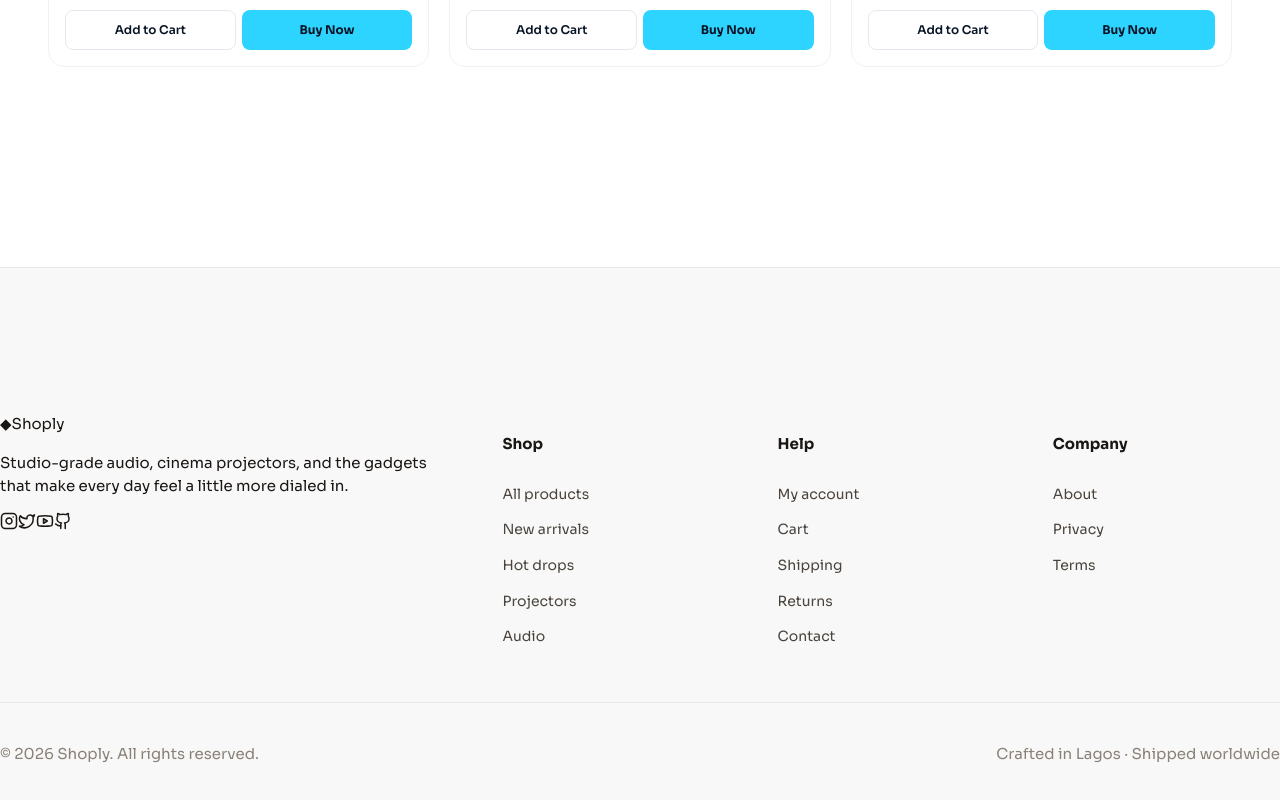
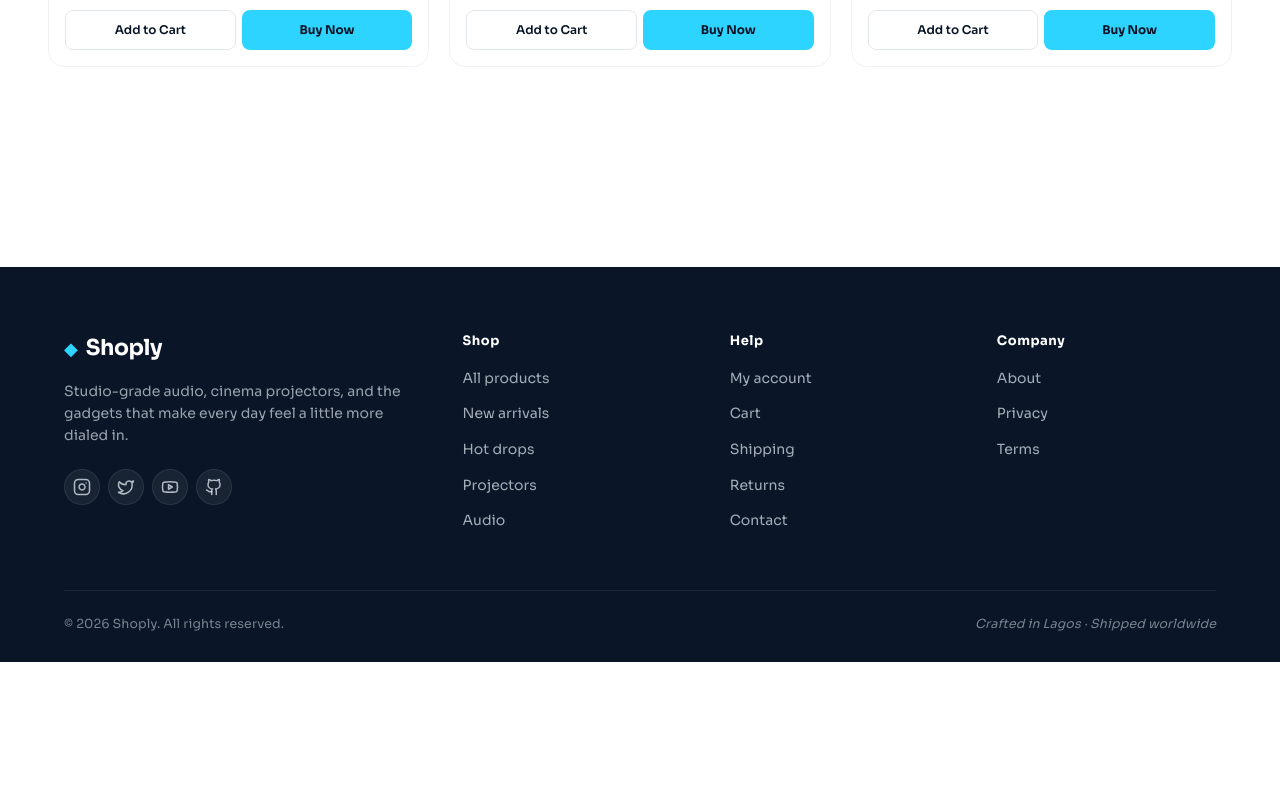
Before and after one commit to blowva/kendohub, a React (Vite) app: page / in a window 1280 px wide. Shown: the part 5183-5983 px from the top of the page. After the commit the page ends 5845 px from the top, so only its background shows below. Built offline with nearby package versions, Linux system fonts and the light colour scheme; no server answers.

Commit message:
Update Footer.css

```diff
--- a/src/components/Footer.css
+++ b/src/components/Footer.css
@@ -1,100 +1,174 @@
+/* ==========================================================
+   FOOTER — Dark navy, site-wide
+   Matches the class names used in Footer.jsx
+   ========================================================== */
+
 .footer {
   margin-top: 120px;
-  background: var(--bg-sunk);
-  border-top: 1px solid var(--line);
-  padding: 80px 0 32px;
+  background: #0A1628;
+  color: #e6ecf3;
+  padding: 64px 0 28px;
+  font-family: 'Sora', system-ui, sans-serif;
 }
 
-.footer-hero {
-  display: grid;
-  grid-template-columns: 1fr 1fr;
-  gap: 48px;
-  align-items: end;
-  padding-bottom: 64px;
-  border-bottom: 1px solid var(--line);
-}
-.footer-hero-title {
-  font-size: clamp(36px, 5vw, 64px);
-  font-weight: 400;
-  margin: 10px 0 0;
-}
-.footer-hero-title em {
-  font-style: italic;
-  color: var(--accent);
+.footer-container {
+  max-width: 1200px;
+  margin: 0 auto;
+  padding: 0 24px;
+  box-sizing: border-box;
 }
 
-.footer-form {
+/* ===== Top grid: brand + 3 link columns ===== */
+
+.footer-grid {
+  display: grid;
+  grid-template-columns: 1fr;
+  gap: 36px;
+  padding-bottom: 40px;
+  border-bottom: 1px solid rgba(255, 255, 255, 0.08);
+}
+
+@media (min-width: 720px) {
+  .footer-grid {
+    grid-template-columns: 1.6fr 1fr 1fr 1fr;
+    gap: 48px;
+    padding-bottom: 56px;
+  }
+}
+
+/* ===== Brand block ===== */
+
+.footer-brand {
+  max-width: 360px;
+}
+
+.footer-logo {
+  display: inline-flex;
+  align-items: center;
+  gap: 8px;
+  text-decoration: none;
+  color: #fff;
+  margin-bottom: 14px;
+}
+
+.footer-logo-mark {
+  color: #2DD4FF;
+  font-size: 18px;
+  line-height: 1;
+}
+
+.footer-logo-text {
+  font-size: 22px;
+  font-weight: 700;
+  letter-spacing: -0.02em;
+  color: #fff;
+}
+
+.footer-tagline {
+  color: rgba(230, 236, 243, 0.65);
+  font-size: 14px;
+  line-height: 1.6;
+  margin: 0 0 22px;
+}
+
+/* ===== Social row ===== */
+
+.footer-socials {
   display: flex;
   gap: 8px;
 }
-.footer-input {
-  flex: 1;
-  padding: 14px 18px;
-  background: var(--bg);
-  border: 1px solid var(--line);
-  border-radius: var(--radius);
-  color: var(--ink);
-  font-size: 14px;
-}
-.footer-input:focus {
-  outline: none;
-  border-color: var(--ink);
+
+.footer-social {
+  display: inline-flex;
+  align-items: center;
+  justify-content: center;
+  width: 36px;
+  height: 36px;
+  border-radius: 999px;
+  background: rgba(255, 255, 255, 0.06);
+  border: 1px solid rgba(255, 255, 255, 0.08);
+  color: rgba(230, 236, 243, 0.75);
+  transition: background 0.15s ease, color 0.15s ease, border-color 0.15s ease, transform 0.1s ease;
 }
 
-.footer-grid {
-  display: grid;
-  grid-template-columns: 2fr 1fr 1fr 1fr;
-  gap: 48px;
-  padding: 64px 0 48px;
-}
-.footer-brand .logo-wordmark {
-  font-size: 28px;
-}
-.footer-tag {
-  margin: 16px 0 0;
-  color: var(--ink-soft);
-  max-width: 340px;
-  font-size: 14px;
-}
-.footer-est {
-  margin-top: 20px;
-  color: var(--ink-mute);
+.footer-social:hover {
+  background: rgba(45, 212, 255, 0.14);
+  border-color: rgba(45, 212, 255, 0.35);
+  color: #2DD4FF;
 }
 
-.footer-col ul {
+.footer-social:active {
+  transform: scale(0.94);
+}
+
+/* ===== Link columns ===== */
+
+.footer-col {
+  min-width: 0;
+}
+
+.footer-col-title {
+  font-size: 13px;
+  font-weight: 700;
+  letter-spacing: 0.04em;
+  color: #fff;
+  margin: 0 0 14px;
+  text-transform: none;
+}
+
+.footer-list {
   list-style: none;
   padding: 0;
-  margin: 14px 0 0;
+  margin: 0;
+  display: flex;
+  flex-direction: column;
+  gap: 10px;
 }
-.footer-col li {
-  padding: 6px 0;
+
+.footer-list li {
+  padding: 0;
 }
-.footer-col a {
-  color: var(--ink-soft);
+
+.footer-list a {
+  color: rgba(230, 236, 243, 0.7);
   font-size: 14px;
-  transition: color 0.2s;
+  text-decoration: none;
+  transition: color 0.15s ease;
+  display: inline-block;
+  padding: 2px 0;
 }
-.footer-col a:hover { color: var(--ink); }
+
+.footer-list a:hover {
+  color: #2DD4FF;
+}
+
+/* ===== Bottom bar ===== */
 
 .footer-bottom {
   display: flex;
-  justify-content: space-between;
+  flex-direction: column;
+  gap: 8px;
   padding-top: 24px;
-  border-top: 1px solid var(--line);
-  color: var(--ink-mute);
+  align-items: flex-start;
 }
 
-@media (max-width: 860px) {
-  .footer-hero {
-    grid-template-columns: 1fr;
-    gap: 24px;
-  }
-  .footer-grid {
-    grid-template-columns: 1fr 1fr;
-    gap: 32px;
-  }
+@media (min-width: 600px) {
   .footer-bottom {
-    flex-direction: column;
-    gap: 8px;
+    flex-direction: row;
+    align-items: center;
+    justify-content: space-between;
+    gap: 16px;
   }
 }
+
+.footer-copy,
+.footer-built {
+  font-size: 12.5px;
+  color: rgba(230, 236, 243, 0.5);
+  margin: 0;
+  letter-spacing: 0.01em;
+}
+
+.footer-built {
+  font-style: italic;
+}
```
